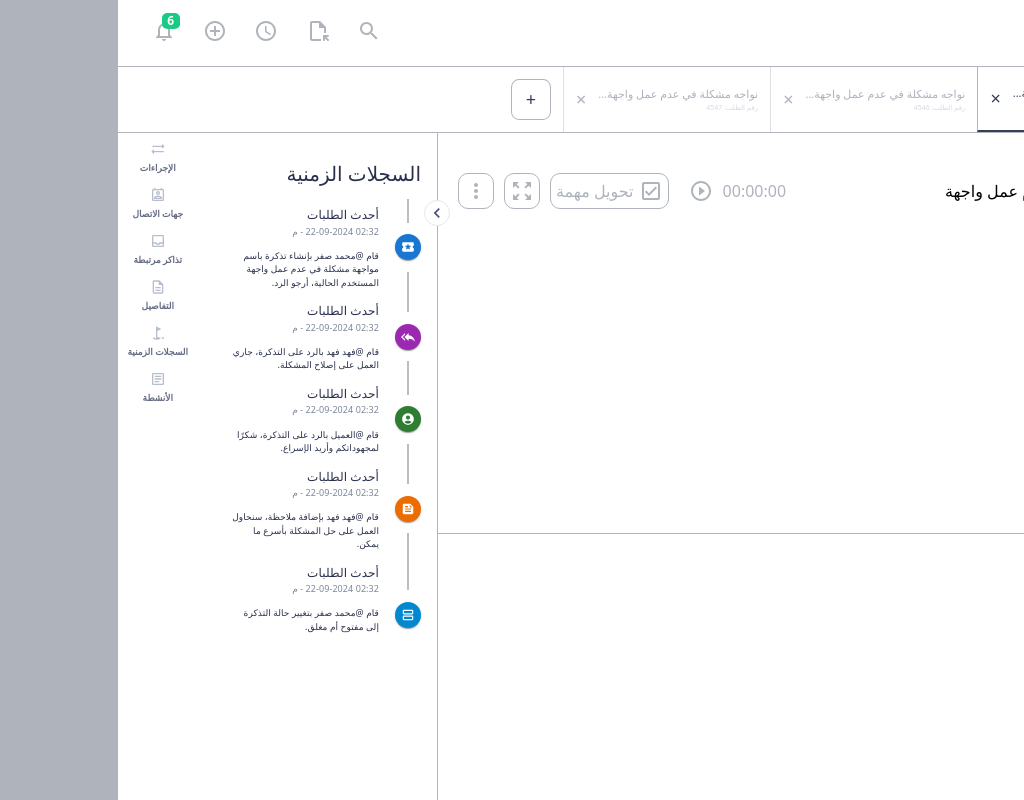
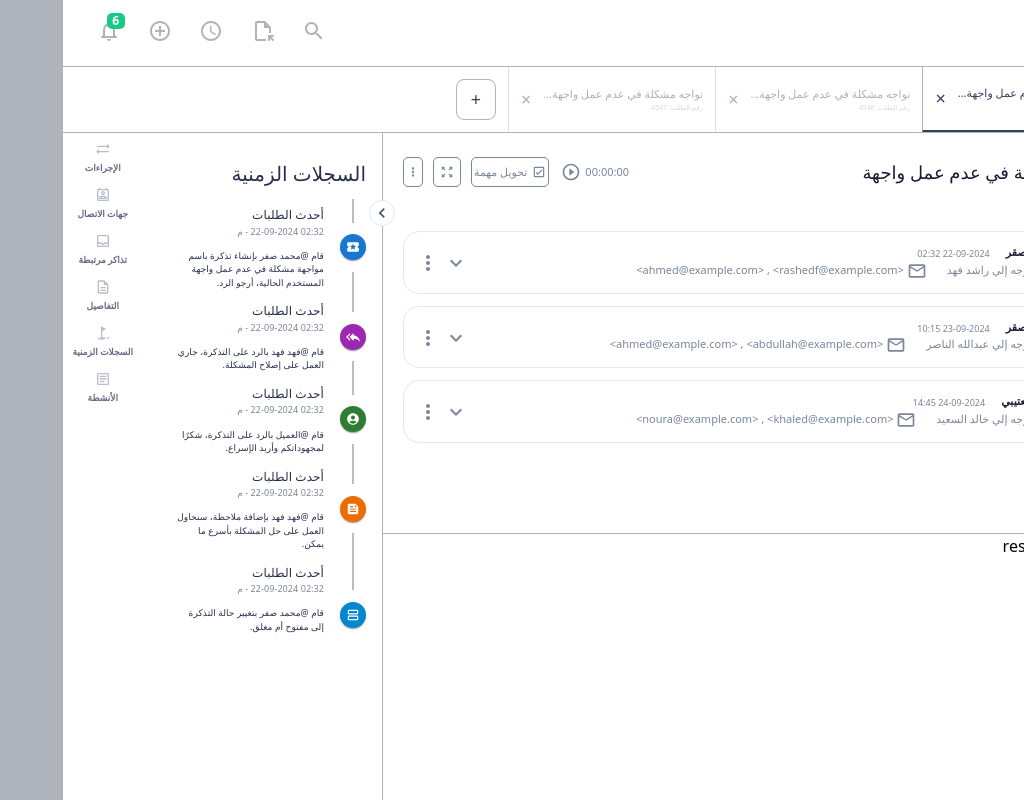
Before and after one commit to amansour13/requests-react-page, a React (Vite) app: page / in a window 1280 px wide. Shown: the whole page, without its empty margins (256-1280 px from the left). Built offline with nearby package versions, Linux system fonts and the light colour scheme.

Commit message:
emails section done

```diff
--- a/src/components/tabcontent.css
+++ b/src/components/tabcontent.css
@@ -77,11 +77,12 @@
     align-items: center;
     justify-content: center;
     background-color: white;
-    color: var(--secondary-color);
-    padding: 5px;
-    border: solid 1.5px var(--secondary-color);
-    border-radius: 10px;
+    color: #7A8699;
+    padding: 2px;
+    border: solid 1px #7A8699;
+    border-radius: 5px;
     cursor: pointer;
+    font-size: 11px;
 }
 
 .btn-type1:hover{
@@ -117,29 +118,8 @@
     margin: 10px 0px;
 }
 
-.active-card{
-    background-color: var(--light-green);
-    border: solid 2px var(--dark-green);
-}
 
-.message-card h5, .message-card h6{
-    margin: 0px;
-    color: var(--secondary-color);
-}
 
-.message-card h5{
-    color: var(--primary-color);
-}
-
-.message-card-header-text h6{
-    display: flex;
-    justify-content: center;
-    align-items: center;
-    gap: 3px;
-}
-.message-card-header-up h6{
-    font-weight: 600;
-}
 
 .message-card .message-card-header{
     display: flex;
--- a/src/components/using gird/EmailsSection.jsx
+++ b/src/components/using gird/EmailsSection.jsx
@@ -3,6 +3,11 @@ import MoreVertOutlinedIcon from '@mui/icons-material/MoreVertOutlined';
 import ZoomOutMapOutlinedIcon from '@mui/icons-material/ZoomOutMapOutlined';
 import CheckBoxOutlinedIcon from '@mui/icons-material/CheckBoxOutlined';
 import PlayCircleFilledWhiteOutlinedIcon from '@mui/icons-material/PlayCircleFilledWhiteOutlined';
+import KeyboardArrowUpOutlinedIcon from '@mui/icons-material/KeyboardArrowUpOutlined';
+import KeyboardArrowDownOutlinedIcon from '@mui/icons-material/KeyboardArrowDownOutlined';
+import ReplyOutlinedIcon from '@mui/icons-material/ReplyOutlined';
+import EmailOutlinedIcon from '@mui/icons-material/EmailOutlined';
+import NoteAddOutlinedIcon from '@mui/icons-material/NoteAddOutlined';
 import avatar from "../../assets/avatar.jpg";
 import { useEffect, useState } from "react";
 
@@ -11,6 +16,17 @@ function EmailsSection(){
     const {tabs, setTabs} = useTabsContext();
     const [title, setTitle] = useState('');
     const [id, setId] = useState('');
+    const [highlight, setHighlight] = useState(0);
+    const [openMessages, setOpenMessages] = useState({});
+    const [searchValue, setSearchValue] = useState("");
+    const [text, setText] = useState("");
+
+    const toggleMessage = (id) => {
+        setOpenMessages(prevState => ({
+            ...prevState,
+            [id]: !prevState[id]
+        }));
+    };
 
     useEffect(() => {
         const activeTab = tabs.find(tab => tab.active);
@@ -76,27 +92,27 @@ function EmailsSection(){
     return (
 
         <>
-    <div className='message-title'>
-        <h4>{title}</h4>
+    <div className='flex justify-between sticky top-0 w-full p-5 bg-white'>
+        <h1 className="text-[#181C34] text-[18px]/[38px]">{title}</h1>
 
-        <div className='message-title-left-section'>
-            <div className='play-time'>
-                <button className='btn-type1'>
-                    <PlayCircleFilledWhiteOutlinedIcon />
+        <div className='flex gap-3'>
+            <div className='flex flex-row-reverse items-center gap-1'>
+                <button className='btn-type1 group' style={{color: '#7A8699', border: 'none', padding: '0px'}}>
+                    <PlayCircleFilledWhiteOutlinedIcon className="group-hover:text-white" sx={{fontSize: '20px'}}/>
                 </button>
-                <span className='play-time-text'>00:00:00</span>
+                <span className='text-[#7A8699] text-[11px]'>00:00:00</span>
             </div>
 
             <ul className='message-btns'>
                 <li>
-                    <button className='btn-type1'> <MoreVertOutlinedIcon /></button>
+                    <button className='btn-type1 text-[#7A8699] text-[11px]'> <MoreVertOutlinedIcon sx={{width: '14px'}}/></button>
                 </li>
 
                 <li>
-                    <button className='btn-type1'> <ZoomOutMapOutlinedIcon /></button>
+                    <button className='btn-type1'> <ZoomOutMapOutlinedIcon sx={{width: '14px', marginLeft:'4px', marginRight:'4px'}}/></button>
                 </li>
                 <li>
-                    <button className='btn-type1 btn1-w-text'> <CheckBoxOutlinedIcon sx={{marginLeft: '5px'}}/> <span>تحويل مهمة</span> </button>
+                    <button className='btn-type1 btn1-w-text'> <CheckBoxOutlinedIcon sx={{width: '14px', marginLeft: '5px'}}/> <span>تحويل مهمة</span> </button>
                 </li>
             </ul>
         </div>
@@ -104,7 +120,43 @@ function EmailsSection(){
 
     </div>
 
+    <div className="w-full p-5 flex flex-col gap-3 box-border">
 
+        {
+            emailData.emails.map(email => (
+                <div className={`gap-2 p-3 w-full flex flex-col items-start justify-center rounded-2xl border-[1px] border-[#E2E8F0] ${highlight === email.id ? 'active-card' : ''}`} key={email.id} onClick={() => {setHighlight(email.id);setEmailR(email.sender.email)}}>
+                    <div className='w-full flex justify-between'>
+                        <div className='flex gap-3 items-center'>
+                            <img src={email.sender.image} alt='avatar' style={{width: '30px', height: '30px', objectFit:'cover', borderRadius: '100%'}}/>
+
+                            <div className='flex flex-col items-start'>
+                                <div className='flex items-end gap-4'>
+                                    <h5 className="font-bold text-[#181C34] text-[11px]">{email.sender.name}</h5>
+                                    <h6 className="text-[9px] text-[#7A8699]">{email.timestamp}</h6>
+                                </div>
+                                <div className='message-card-header-text'>
+                                    <h6 className="text-[11px] text-[#7A8699]"><ReplyOutlinedIcon style={{fontSize: '20px'}}/>موجه إلي  {email.recipient.name}</h6>
+                                    <h6 className="text-[11px] text-[#7A8699]"><EmailOutlinedIcon style={{fontSize:'20px'}}/> &lt;{email.sender.email}&gt; , &lt;{email.recipient.email}&gt;</h6>
+                                </div>
+                            </div>
+                        </div>
+                        <div className='flex gap-1'>
+                            <button className='text-[#7A8699] cursor-pointer hover:bg-[var(--dark-green)] hover:text-white rounded-xl' style={{ border: 'none', padding: '0px'}} onClick={() => toggleMessage(email.id)}>
+                                {openMessages[email.id] ? <KeyboardArrowUpOutlinedIcon /> : <KeyboardArrowDownOutlinedIcon />}
+                            </button>
+                            <button className='text-[#7A8699] cursor-pointer hover:bg-[var(--dark-green)] hover:text-white rounded-xl' style={{ border: 'none', padding: '0px'}}> <MoreVertOutlinedIcon /></button>
+                        </div>
+                    </div>
+                    {
+                        openMessages[email.id] &&(
+                            <div className=''>
+                            <p className="text-[11px] text-[#29304C]">{email.body}</p>
+                        </div>)
+                    }
+                </div>
+            ))
+        }
+    </div>
     </>
     );
 }
--- a/src/index.css
+++ b/src/index.css
@@ -39,3 +39,40 @@ a{
 .scrollbar-hide {
   scrollbar-width: none;
 }
+
+.btn-type1{
+  display: flex;
+  align-items: center;
+  justify-content: center;
+  background-color: white;
+  color: #7A8699;
+  padding: 2px;
+  border: solid 1px #7A8699;
+  border-radius: 5px;
+  cursor: pointer;
+  font-size: 11px;
+}
+
+.btn-type1:hover{
+  background-color: var(--dark-green);
+  color: white;
+}
+
+.btn-type2{
+  background-color: var(--dark-green);
+  color: white;
+  padding: 5px;
+  border: solid 1.5px var(--secondary-color);
+  border-radius: 10px;
+  cursor: pointer;
+}
+
+.btn-type2:hover{
+  background-color: white;
+  color: var(--secondary-color);
+}
+
+.active-card{
+  background-color: var(--light-green);
+  border: solid 2px var(--dark-green);
+}
--- a/src/pages/test_grid.jsx
+++ b/src/pages/test_grid.jsx
@@ -38,8 +38,8 @@ function TestGrid(){
                     <div className="bg-white flex items-center min-w-0 w-full overflow-x-auto scrollbar-hide border-b-[0.05rem] border-[var(--secondary-color)]"><TabTitlesSection /></div>
                 </div>
 
-                <div className={`${isRightMenuOpen && isLeftMenuOpen ? 'col-span-7' : isRightMenuOpen ? 'col-span-9' : isLeftMenuOpen ? 'col-span-8' : 'col-span-10'} grid grid-rows-[3fr_2fr] gap-[0.05rem]`}>
-                        <div className="bg-white p-5"><EmailsSection  /></div>
+                <div className={`min-h-0 min-w-0 ${isRightMenuOpen && isLeftMenuOpen ? 'col-span-7' : isRightMenuOpen ? 'col-span-9' : isLeftMenuOpen ? 'col-span-8' : 'col-span-10'} grid grid-rows-[3fr_2fr] gap-[0.05rem]`}>
+                        <div className="bg-white relative min-h-0 min-w-0 h-full overflow-y-auto scrollbar-hide"><EmailsSection  /></div>
                         <div className="bg-white">response section</div>
                 </div>
             </TabsContextProvider>
```
